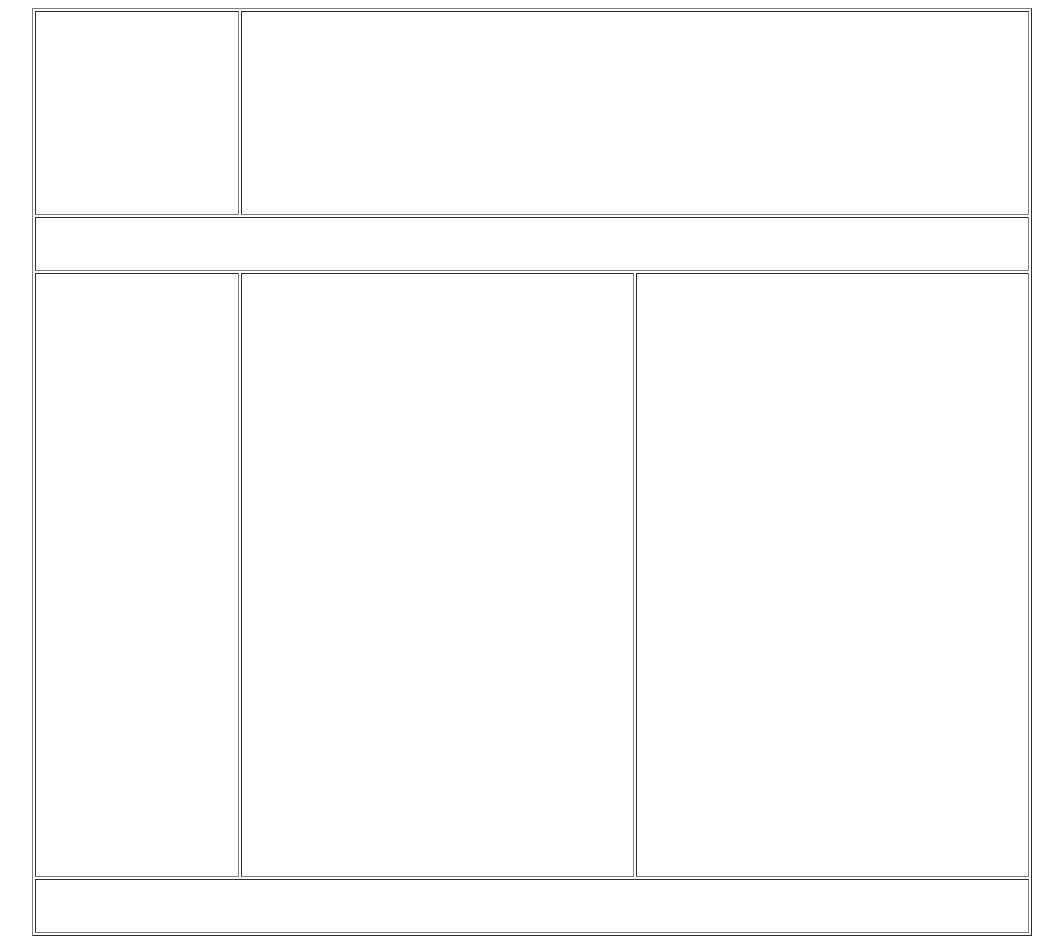
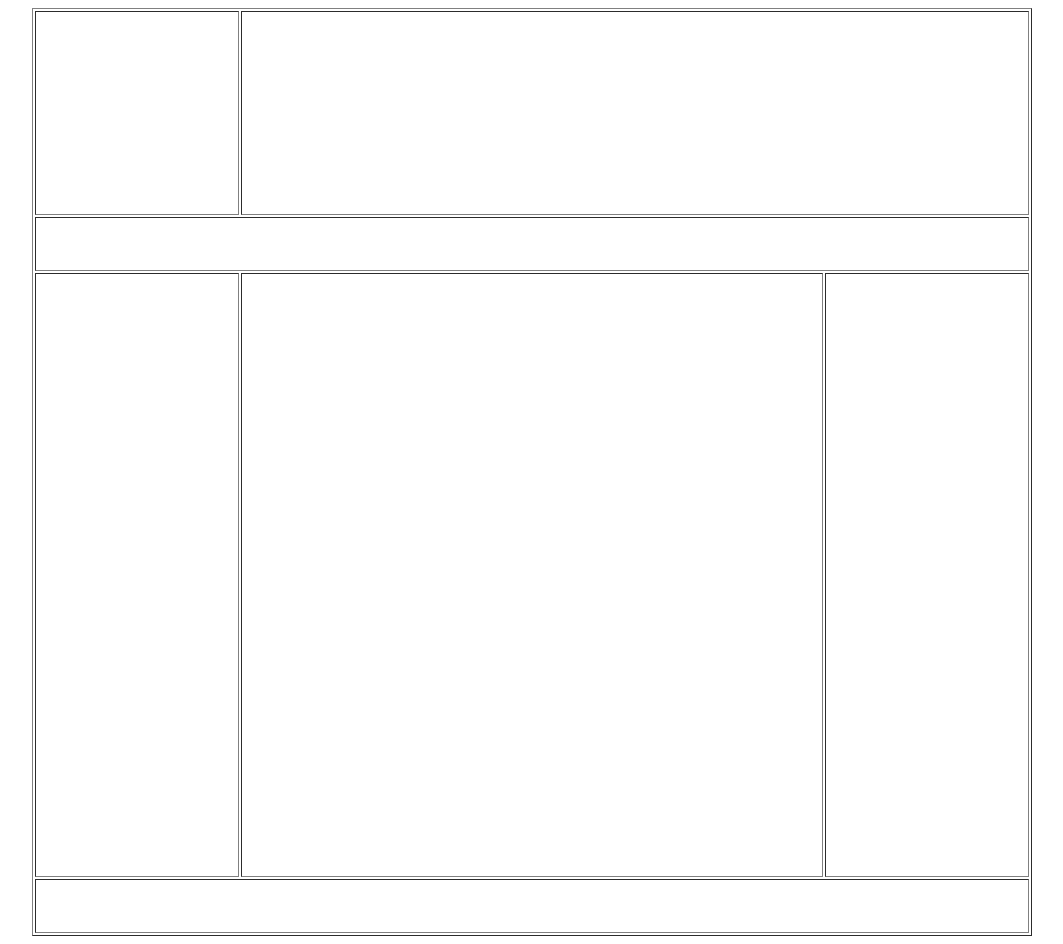
Before and after one commit to habib2498922/demoTest, a plain HTML site: page index.html in a window 1280 px wide. Shown: the whole page, without its empty margins (108-1171 px from the left). Drawn offline with Linux system fonts and the light colour scheme.

Commit message:
file is updated

```diff
--- a/index.html
+++ b/index.html
@@ -17,7 +17,7 @@
             <tr>
                 <td height="600"></td>
                 <td></td>
-                <td></td>
+                <td width="200"></td>
             </tr>
             <tr>
                 <td height="50" colspan="3"></td>
```
